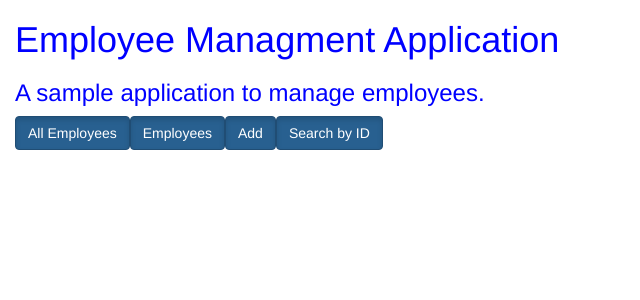
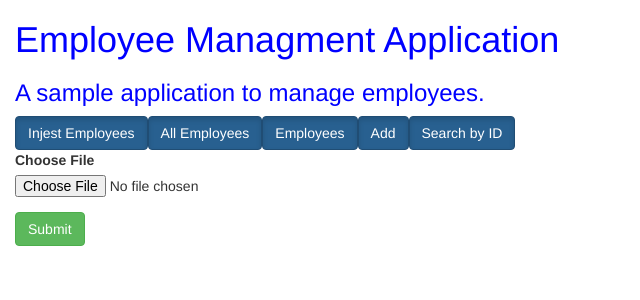
Before and after one commit to kameshGithub/empmgmtweb, an Angular app: page /injest in a window 1280 px wide. Before the commit this address led to /. Shown: the top 300 px of the page, without its empty margins (0-640 px from the left). Built offline with nearby package versions, Linux system fonts and the light colour scheme.

Commit message:
all working -1

```diff
--- a/src/app/app-routing.module.ts
+++ b/src/app/app-routing.module.ts
@@ -5,6 +5,7 @@ import { NgModule } from '@angular/core';
 import { RouterModule, Routes } from '@angular/router';
 import { EmployeeDetailsComponent } from './employees/employee-details/employee-details.component';
 import { EmployeeSearchComponent } from './employees/employee-search/employee-search.component';
+import { EmployeesInjestComponent } from './employees/employees-injest/employees-injest.component';
 
 const routes: Routes = [
   { path: '', redirectTo: 'employees', pathMatch: 'full' },
@@ -13,7 +14,8 @@ const routes: Routes = [
   { path: 'add', component: CreateEmployeeComponent },
   { path: 'allemployees/edit', component: CreateEmployeeComponent},
   { path: 'employees/:id', component: EmployeeDetailsComponent },
-  { path: 'search', component: EmployeeSearchComponent}
+  { path: 'search', component: EmployeeSearchComponent},
+  { path: 'injest', component: EmployeesInjestComponent}
 ];
 
 @NgModule({
--- a/src/app/app.component.html
+++ b/src/app/app.component.html
@@ -5,6 +5,7 @@
 	</div>
 
 	<nav>
+		<a routerLink="injest" class="btn btn-primary active" role="button" routerLinkActive="active">Injest Employees</a>
 		<a routerLink="allemployees" class="btn btn-primary active" role="button" routerLinkActive="active">All Employees</a>
 		<a routerLink="employees" class="btn btn-primary active" role="button" routerLinkActive="active">Employees</a>
 		<a routerLink="add" class="btn btn-primary active" role="button" routerLinkActive="active">Add</a>
--- a/src/app/app.module.ts
+++ b/src/app/app.module.ts
@@ -12,6 +12,7 @@ import { CreateEmployeeComponent } from './employees/create-employee/create-empl
 import { EmployeeSearchComponent } from './employees/employee-search/employee-search.component';
 
 import { EmployeeService } from './employees/employee.service';
+import { EmployeesInjestComponent } from './employees/employees-injest/employees-injest.component';
 
 
 @NgModule({
@@ -20,7 +21,8 @@ import { EmployeeService } from './employees/employee.service';
     EmployeesListComponent,
     EmployeeDetailsComponent,
     CreateEmployeeComponent,
-    EmployeeSearchComponent
+    EmployeeSearchComponent,
+    EmployeesInjestComponent
   ],
   imports: [
     BrowserModule,
--- a/src/app/employees/employee.service.ts
+++ b/src/app/employees/employee.service.ts
@@ -6,6 +6,7 @@ import { Employee } from './employee';
 
 @Injectable()
 export class EmployeeService {
+
 
   private baseUrl = 'http://localhost:8080/api/';
   private EMPLOYEES = 'employees';
@@ -33,8 +34,8 @@ export class EmployeeService {
     return this.http.delete(`${this.baseUrl + this.EMPLOYEES}/${id}`, { responseType: 'json' });
   }
 
-  getEmployeesList(all:boolean): Observable<any> {
-    if(all)
+  getEmployeesList(all: boolean): Observable<any> {
+    if (all)
       return this.http.get(`${this.baseUrl + this.EMPLOYEES}` + '/all');
     else
       return this.http.get(`${this.baseUrl + this.EMPLOYEES}`);
@@ -43,4 +44,15 @@ export class EmployeeService {
   deleteAll(): Observable<any> {
     return this.http.delete(`${this.baseUrl + this.EMPLOYEES}`, { responseType: 'text' });
   }
+
+  postFile(fileToUpload: File) {
+
+    const formData: FormData = new FormData();
+    formData.append('file', fileToUpload, fileToUpload.name);
+    let headersConfig = null;
+    return this.http.post(`${this.baseUrl + this.EMPLOYEES}/injest`, formData, { headers: headersConfig });
+  }
+  handleError(arg0: any): any {
+    throw new Error("Method not implemented.");
+  }
 }
--- /dev/null
+++ b/src/app/employees/employees-injest/employees-injest.component.css
@@ -0,0 +1,3 @@
+.form-control {
+    color: blue;
+}
--- /dev/null
+++ b/src/app/employees/employees-injest/employees-injest.component.html
@@ -0,0 +1,11 @@
+<div id="search">
+	<div id="detailsMode" *ngIf="!employee">
+		<form (ngSubmit)="onSubmit()" style="width: 300px;">
+			<div class="form-group">
+				<label for="file">Choose File</label>
+				<input type="file" id="file" (change)="handleFileInput($event.target.files)">
+			</div>
+			<button type="submit" class="btn btn-success">Submit</button>
+		</form>
+	</div>
+</div>
--- /dev/null
+++ b/src/app/employees/employees-injest/employees-injest.component.ts
@@ -0,0 +1,47 @@
+import { Component, OnInit, Input, Output } from '@angular/core';
+import { Router } from '@angular/router';
+import { EmployeeService } from '../employee.service';
+import { Employee } from '../employee';
+
+import { EmployeeMappingUtil } from '../employeeMappingUtil';
+
+@Component({
+  selector: 'employee-search',
+  templateUrl: './employees-injest.component.html',
+  styleUrls: ['./employees-injest.component.css']
+})
+export class EmployeesInjestComponent implements OnInit {
+
+  fileToUpload: File;
+  private message: string;
+
+  constructor(private router: Router,private employeeService: EmployeeService) {
+
+  }
+
+  /**
+   * TO set the passed in object on initialization in edit mode
+   */
+  ngOnInit() {
+
+  }
+  onSubmit(){
+    if(this.fileToUpload==null){
+      this.message="Please select employees file to Injest!!!";
+      return;
+    }
+    this.uploadFileToActivity();
+    //this.router.navigate(['/employees',this.employeeId]);
+  }
+  handleFileInput(files: FileList) {
+    this.fileToUpload = files.item(0);
+  }
+  uploadFileToActivity() {
+   this.employeeService.postFile(this.fileToUpload).subscribe(data => {
+    // do something, if upload success
+      console.log("data:",data);
+    }, error => {
+      console.log(error);
+    });
+  }
+}
```
Also changed, not shown: 1 other file (tests, documents, lock files or other folders).
